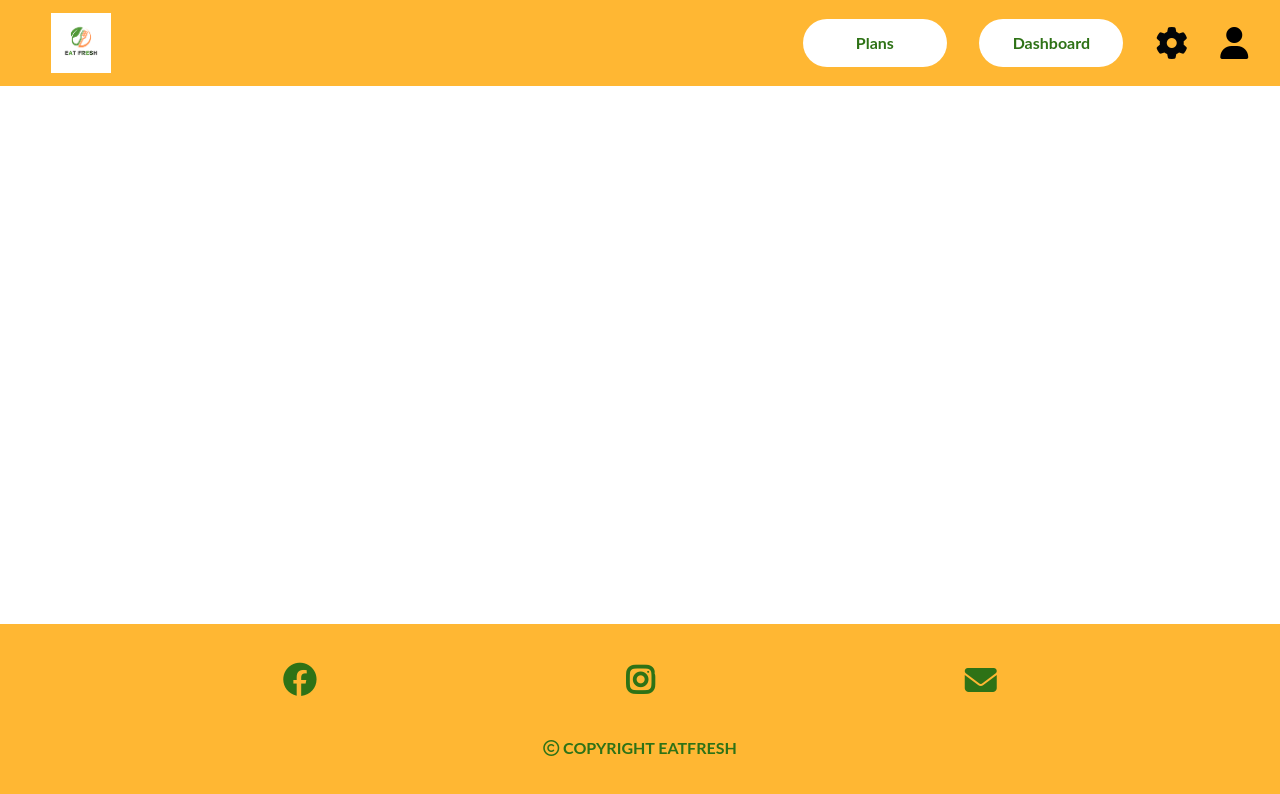
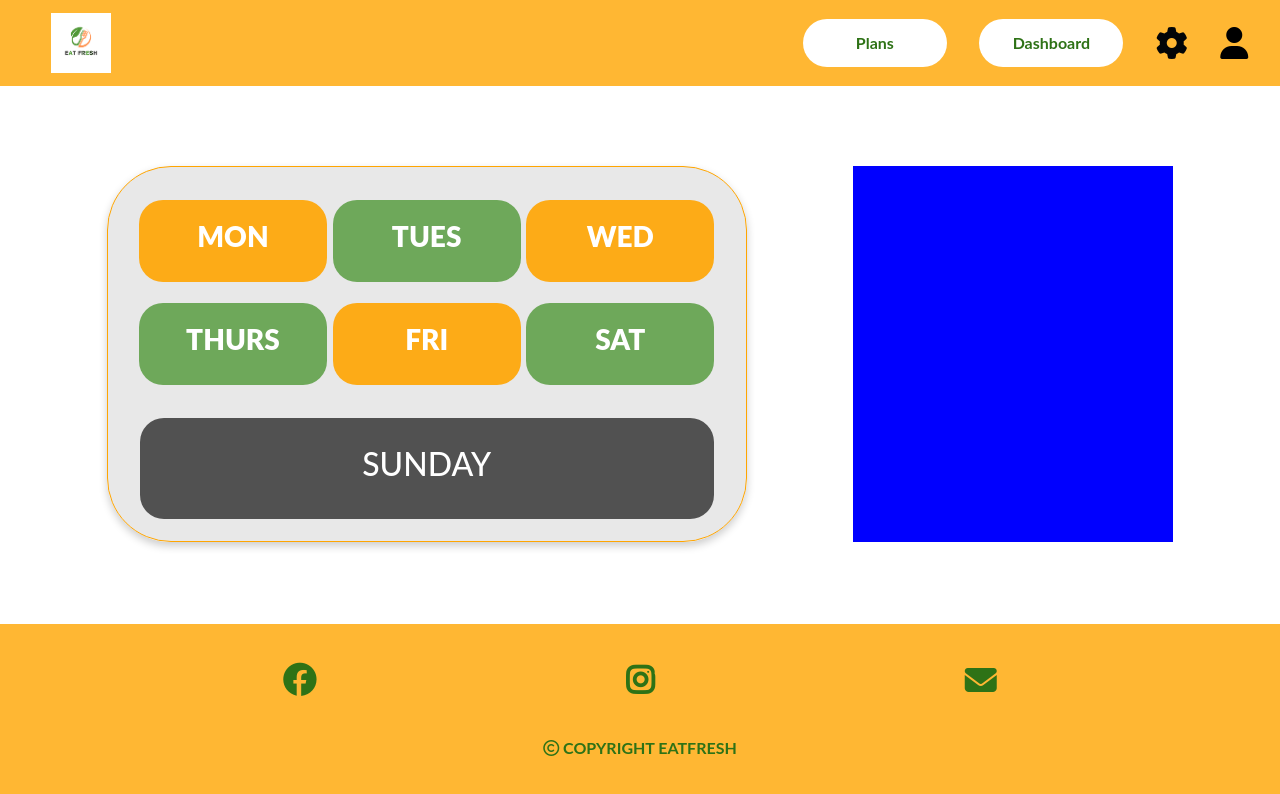
Before and after one commit to Globetrottercode/react_eat_fresh, a React (Create React App) app: page /plans/nonVegBasic in a window 1280 px wide. Shown: the top 794 px of the page. Built offline with nearby package versions, Linux system fonts and the light colour scheme.

Commit message:
changes in nonVegBaic.js

```diff
--- a/src/pages/NonVegBasic.js
+++ b/src/pages/NonVegBasic.js
@@ -8,7 +8,56 @@ function NonVegPremium() {
   return (
     <>
       <TopNavbar className="bg-sky-700 text-lg" />
-      <div className={styles.dashboardBody}></div>
+      <div className={infoStyles.body}>
+        <div className={infoStyles.card}>
+          <div className={infoStyles.innerCard1}>
+            <div
+              type="button"
+              style={{ backgroundColor: "rgba(255, 165, 0, 0.9)" }}
+            >
+              <h3> MON</h3>
+            </div>
+            <div
+              type="button"
+              style={{ backgroundColor: "rgba(81, 153, 56, 0.8)" }}
+            >
+              <h3>TUES</h3>
+            </div>
+            <div
+              type="button"
+              style={{ backgroundColor: "rgba(255, 165, 0, 0.9)" }}
+            >
+              <h3>WED</h3>
+            </div>
+            <div
+              type="button"
+              style={{ backgroundColor: "rgba(81, 153, 56, 0.8)" }}
+            >
+              <h3>THURS</h3>
+            </div>
+            <div
+              type="button"
+              style={{ backgroundColor: "rgba(255, 165, 0, 0.9)" }}
+            >
+              <h3>FRI</h3>
+            </div>
+            <div
+              type="button"
+              style={{ backgroundColor: "rgba(81, 153, 56, 0.8)" }}
+            >
+              <h3> SAT </h3>
+            </div>
+          </div>
+          <div type="button" className={infoStyles.innerCard2}>
+            <h2> SUNDAY </h2>
+          </div>
+        </div>
+        <div className={infoStyles.details}>
+          <div></div>
+          <div></div>
+          <div></div>
+        </div>
+      </div>
       <Footer />
     </>
   );
```
